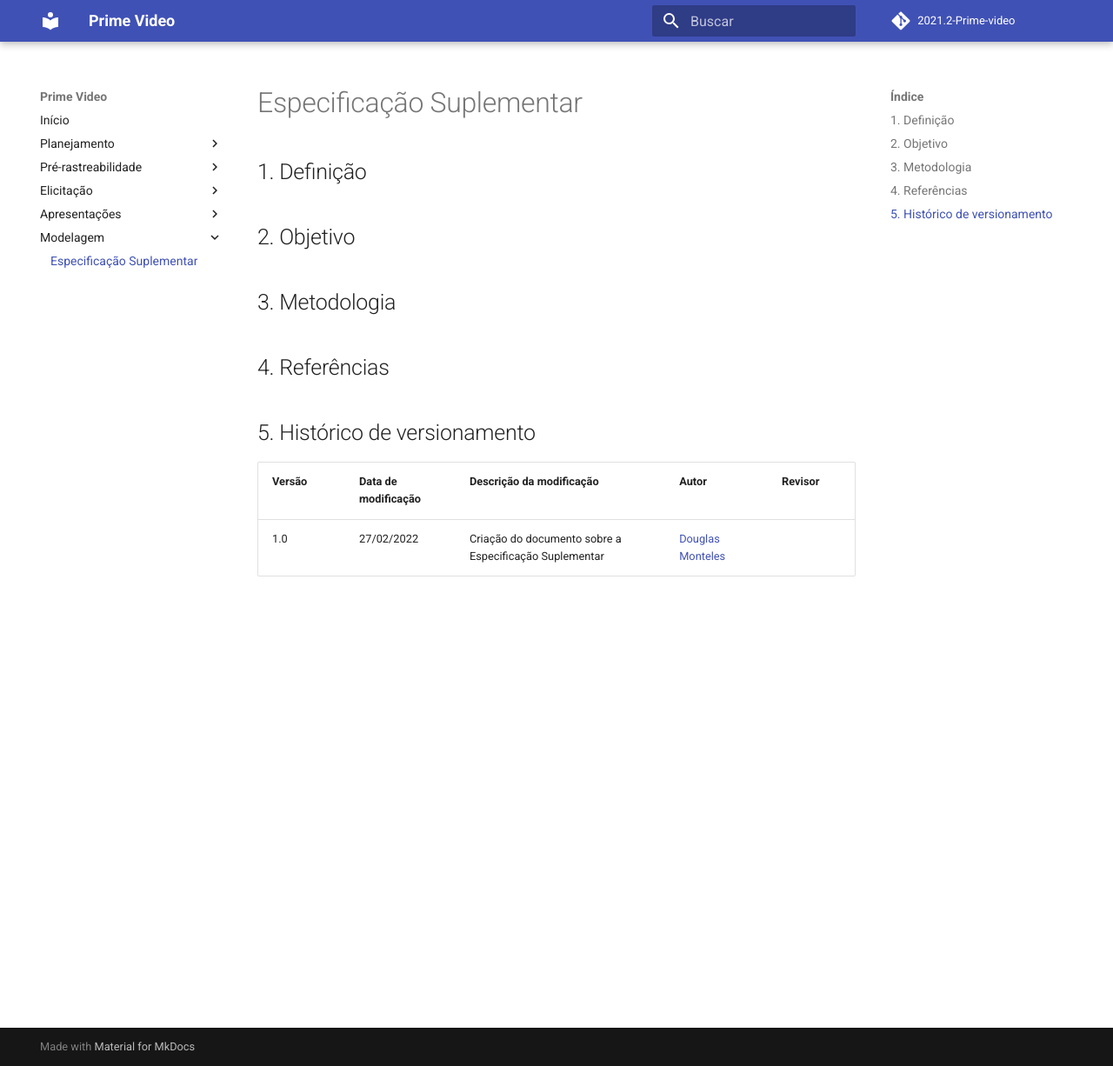
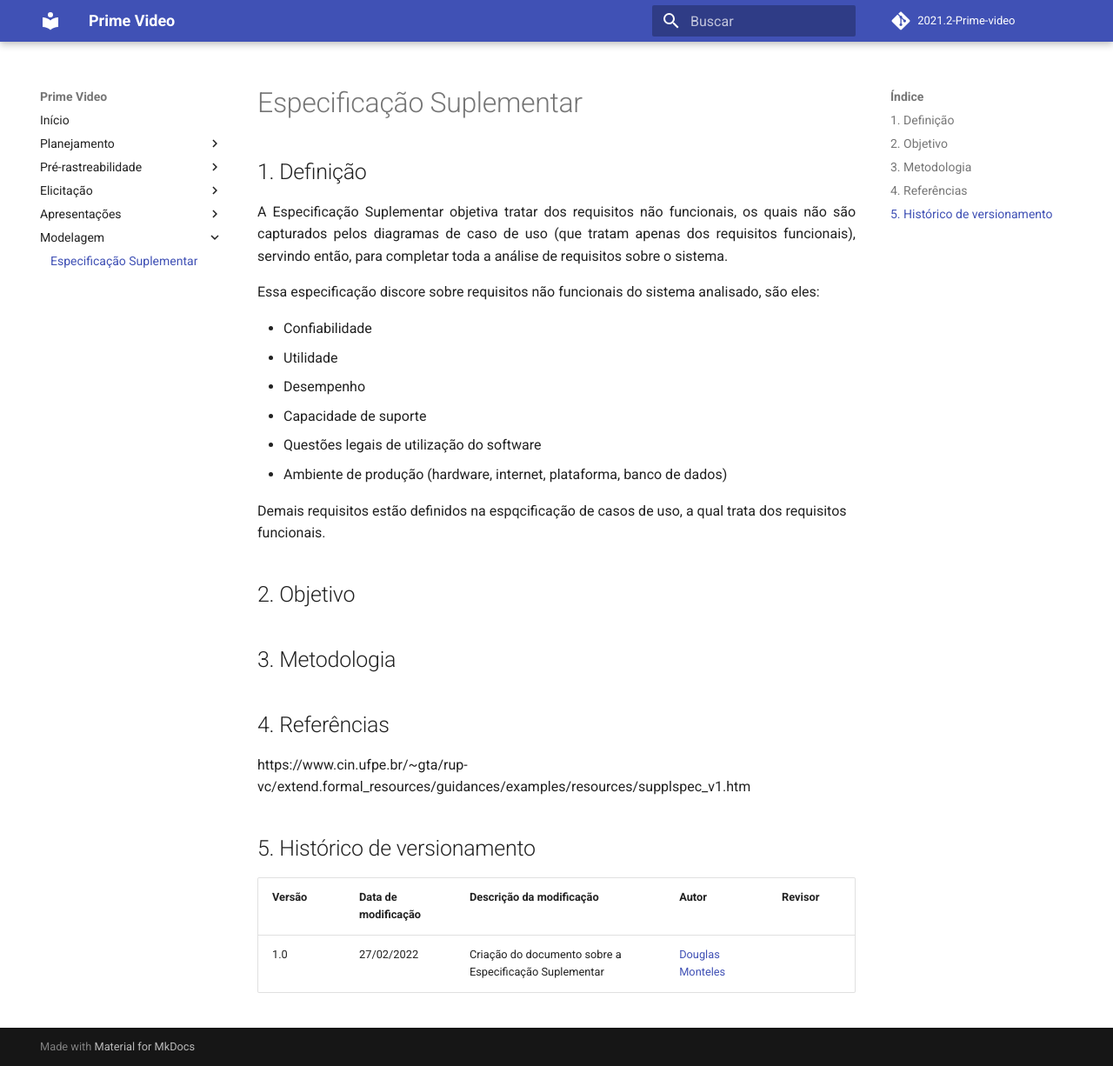
Before and after one commit to Requisitos-de-Software/2021.2-Prime-video, an MkDocs documentation site: the page built from docs/modelagem/especificacao-suplementar.md, in a window 1280 px wide and 1226 px high. Shown: the whole window at 87% size. Built offline with MkDocs 1.6.1 and Material for MkDocs 9.7.7, drawn with Linux system fonts in a browser that asks for light colours; comment, search, counter and statistics services are not loaded.

Commit message:
docs: Criando a definição da espec. suplementar

```diff
--- a/docs/modelagem/especificacao-suplementar.md
+++ b/docs/modelagem/especificacao-suplementar.md
@@ -1,6 +1,25 @@
 # Especificação Suplementar
 
 ## 1. Definição
+
+<p style="text-align: justify">
+  A Especificação Suplementar objetiva tratar dos requisitos não funcionais, os quais não são capturados pelos diagramas de caso de uso (que tratam apenas dos requisitos funcionais), servindo então, para completar toda a análise de requisitos sobre o sistema.
+</p>
+
+<p style="text-align: justify">
+  Essa especificação discore sobre requisitos não funcionais do sistema analisado, são eles:
+
+  <ul>
+    <li>Confiabilidade</li>
+    <li>Utilidade</li>
+    <li>Desempenho</li>
+    <li>Capacidade de suporte</li>
+    <li>Questões legais de utilização do software</li>
+    <li>Ambiente de produção (hardware, internet, plataforma, banco de dados)</li>
+  </ul>
+
+  Demais requisitos estão definidos na espqcificação de casos de uso, a qual trata dos requisitos funcionais.
+</p>
 
 ## 2. Objetivo
 
@@ -8,6 +27,8 @@
 
 ## 4. Referências
 
+https://www.cin.ufpe.br/~gta/rup-vc/extend.formal_resources/guidances/examples/resources/supplspec_v1.htm
+
 ## 5. Histórico de versionamento
 
 |Versão|Data de modificação|Descrição da modificação|Autor| Revisor|
```
